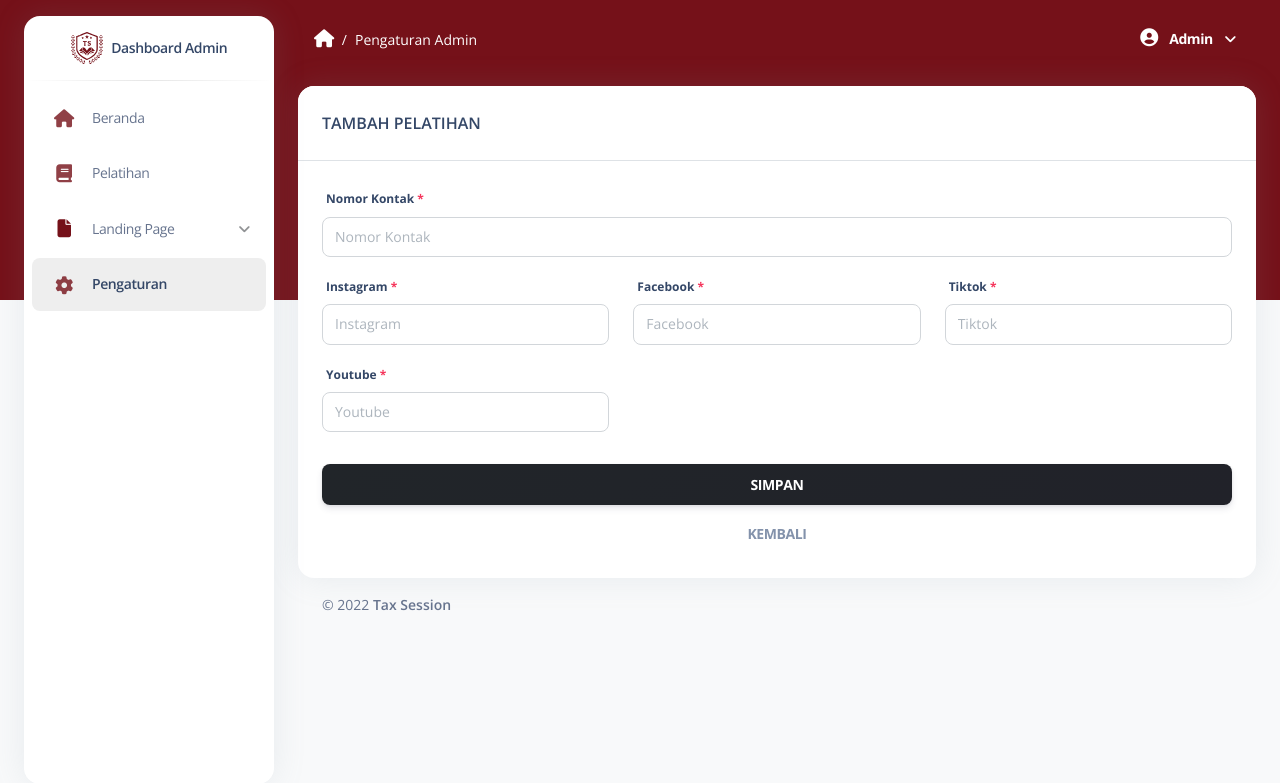
After one commit to harkiramadhan/tax-session, a CodeIgniter app: page /tax-session/admin/pengaturan in a window 1280 px wide. The commit adds this page. Shown: the top 783 px of the page. Run offline with CodeIgniter, Linux system fonts and the light colour scheme; some libraries are stand-ins or nearby versions.

Commit message:
Add pengaturan page

```diff
--- /dev/null
+++ b/application/controllers/admin/Pengaturan.php
@@ -0,0 +1,12 @@
+<?php
+class Pengaturan extends CI_Controller{
+    function index(){
+
+        $var['title'] = "Pengaturan Admin";
+
+		$this->load->view('layout/admin/header', $var);
+		$this->load->view('admin/pengaturan', $var);
+		$this->load->view('layout/admin/footer', $var);
+
+    }
+}
--- a/application/controllers/admin/Settings.php
+++ /dev/null
@@ -1,6 +0,0 @@
-<?php
-class Settings extends CI_Controller{
-    function index(){
-
-    }
-}
--- /dev/null
+++ b/application/views/admin/pengaturan.php
@@ -0,0 +1,56 @@
+<div class="row">
+	<div class="col-md-12">
+		<div class="card">
+			<div class="card-header pb-4 border-bottom">
+				<div class="row">
+					<div class="col-6 d-flex align-items-center">
+						<h6 class="mb-0">TAMBAH PELATIHAN</h6>
+					</div>
+					<div class="col-6 text-end">
+						<!-- <a class="btn bg-gradient-dark mb-0" href="javascript:;"><i class="fas fa-plus" aria-hidden="true"></i>&nbsp;&nbsp;<span class="d-lg-inline d-none">Pelatihan</span></a> -->
+					</div>
+				</div>
+			</div>
+			<div class="card-body">
+				<form method="post" action="<?= site_url('admin/pelatihan/create') ?>" enctype="multipart/form-data">
+					<div class="row">
+						<div class="col-lg-12">
+							<div class="form-group">
+								<label class="form-control-label" for="input-nama">Nomor Kontak <span class="text-danger">*</span></label>
+								<input type="text" name="title" class="form-control" placeholder="Nomor Kontak" required="">
+							</div>
+						</div>
+						<div class="col-lg-4">
+							<div class="form-group">
+								<label class="form-control-label" for="input-nama">Instagram <span class="text-danger">*</span></label>
+								<input type="text" name="title" class="form-control" placeholder="Instagram" required="">
+							</div>
+						</div>
+						<div class="col-lg-4">
+							<div class="form-group">
+								<label class="form-control-label" for="input-nama">Facebook <span class="text-danger">*</span></label>
+								<input type="text" name="title" class="form-control" placeholder="Facebook" required="">
+							</div>
+						</div>
+						<div class="col-lg-4">
+							<div class="form-group">
+								<label class="form-control-label" for="input-nama">Tiktok <span class="text-danger">*</span></label>
+								<input type="text" name="title" class="form-control" placeholder="Tiktok" required="">
+							</div>
+						</div>
+						<div class="col-lg-4">
+							<div class="form-group">
+								<label class="form-control-label" for="input-nama">Youtube <span class="text-danger">*</span></label>
+								<input type="text" name="title" class="form-control" placeholder="Youtube" required="">
+							</div>
+						</div>
+						<div class="col-12 mt-3 d-grid">
+							<button type="submit" class="btn bg-gradient-dark mb-0">SIMPAN</button>
+							<button type="button" class="btn btn-link mb-0 text-secondary mt-2">KEMBALI</button>
+						</div>
+					</div>
+				</form>
+			</div>
+		</div>
+	</div>
+</div>
--- a/application/views/layout/admin/header.php
+++ b/application/views/layout/admin/header.php
@@ -89,45 +89,51 @@
 
         <li class="nav-item">
 					<a data-bs-toggle="collapse" href="#applicationsExamples" class="nav-link collapsed" aria-controls="applicationsExamples" role="button" aria-expanded="false">
-					<div class="icon icon-shape icon-sm border-radius-md text-center me-2 d-flex align-items-center justify-content-center">
-						<i class="fas fa-file text-primary text-lg opacity-10" style="top: 0px;" aria-hidden="true"></i>
-					</div>
-					<span class="nav-link-text ms-1">Landing Page</span>
+            <div class="icon icon-shape icon-sm border-radius-md text-center me-2 d-flex align-items-center justify-content-center">
+              <i class="fas fa-file text-primary text-lg opacity-10" style="top: 0px;" aria-hidden="true"></i>
+            </div>
+            <span class="nav-link-text ms-1">Landing Page</span>
 					</a>
-					<div class="collapse" id="applicationsExamples" style="">
+					<div class="collapse <?= ($this->uri->segment(2) == "landing") ? 'show' : '' ?>" id="applicationsExamples" style="">
 						<ul class="nav ms-0">
-
               <li class="nav-item">
-                <a class="nav-link <?= ($this->uri->segment(2) == "banners") ? 'active' : '' ?>" href="<?= site_url('admin/banners') ?>">
+                <a class="nav-link <?= ($this->uri->segment(3) == "banners") ? 'active' : '' ?>" href="<?= site_url('admin/landing/banner') ?>">
                   <div class="icon icon-shape icon-sm border-radius-md text-center me-2 d-flex align-items-center justify-content-center">
                       <i class="fa fa-slideshare text-primary text-lg" style="top:1px;"></i>
                   </div>
                   <span class="nav-link-text ms-1">Banners</span>
                 </a>
               </li>
-
 							<li class="nav-item">
-								<a class="nav-link py-2  " href="http://localhost/tanaman-pangan/admin/partner">
+								<a class="nav-link py-2 <?= ($this->uri->segment(3) == "patner") ? 'active' : '' ?>" href="<?= site_url('admin/landing/patner') ?>">
 									<div class="icon icon-shape icon-sm border-radius-md text-center me-2 d-flex align-items-center justify-content-center">
-										<i class="fas fa-handshake text-dark text-lg opacity-10" style="top: 0px;" aria-hidden="true"></i>
+										<i class="fas fa-handshake text-primary text-lg opacity-10" style="top: 0px;" aria-hidden="true"></i>
 									</div>
 									<span class="sidenav-normal"> Patner </span>
 								</a>
 							</li>
 							<li class="nav-item">
-								<a class="nav-link py-2  " href="http://localhost/tanaman-pangan/admin/testimoni">
+								<a class="nav-link py-2 <?= ($this->uri->segment(3) == "benefit") ? 'active' : '' ?>" href="<?= site_url('admin/landing/benefit') ?>">
 								<div class="icon icon-shape icon-sm border-radius-md text-center me-2 d-flex align-items-center justify-content-center">
-									<i class="fas fa-star text-dark text-lg opacity-10" style="top: 0px;" aria-hidden="true"></i>
+									<i class="fas fa-cog text-primary text-lg opacity-10" style="top: 0px;" aria-hidden="true"></i>
 								</div>
-								<span class="sidenav-normal"> Testimoni </span>
+								<span class="sidenav-normal"> Benefit </span>
 								</a>
 							</li>
 							<li class="nav-item">
-								<a class="nav-link py-2  " href="http://localhost/tanaman-pangan/admin/kegiatan">
+								<a class="nav-link py-2 <?= ($this->uri->segment(3) == "faq") ? 'active' : '' ?>" href="<?= site_url('admin/landing/faq') ?>">
 								<div class="icon icon-shape icon-sm border-radius-md text-center me-2 d-flex align-items-center justify-content-center">
-									<i class="fas fa-cog text-dark text-lg opacity-10" style="top: 0px;" aria-hidden="true"></i>
+									<i class="fas fa-cog text-primary text-lg opacity-10" style="top: 0px;" aria-hidden="true"></i>
 								</div>
-								<span class="sidenav-normal"> Kalender Kegiatan </span>
+								<span class="sidenav-normal"> FAQ </span>
+								</a>
+							</li>
+							<li class="nav-item">
+								<a class="nav-link py-2 <?= ($this->uri->segment(3) == "testimoni") ? 'active' : '' ?>" href="<?= site_url('admin/landing/testimoni') ?>">
+								<div class="icon icon-shape icon-sm border-radius-md text-center me-2 d-flex align-items-center justify-content-center">
+									<i class="fas fa-star text-primary text-lg opacity-10" style="top: 0px;" aria-hidden="true"></i>
+								</div>
+								<span class="sidenav-normal"> Testimoni </span>
 								</a>
 							</li>
 						</ul>
@@ -135,7 +141,7 @@
 				</li>
 
         <li class="nav-item">
-          <a class="nav-link <?= ($this->uri->segment(2) == "settings") ? 'active' : '' ?>" href="<?= site_url('admin/settings') ?>">
+          <a class="nav-link <?= ($this->uri->segment(2) == "pengaturan") ? 'active' : '' ?>" href="<?= site_url('admin/pengaturan') ?>">
             <div class="icon icon-shape icon-sm border-radius-md text-center me-2 d-flex align-items-center justify-content-center">
                 <i class="fa fa-cog text-primary text-lg" style="top:1px;"></i>
             </div>
```
